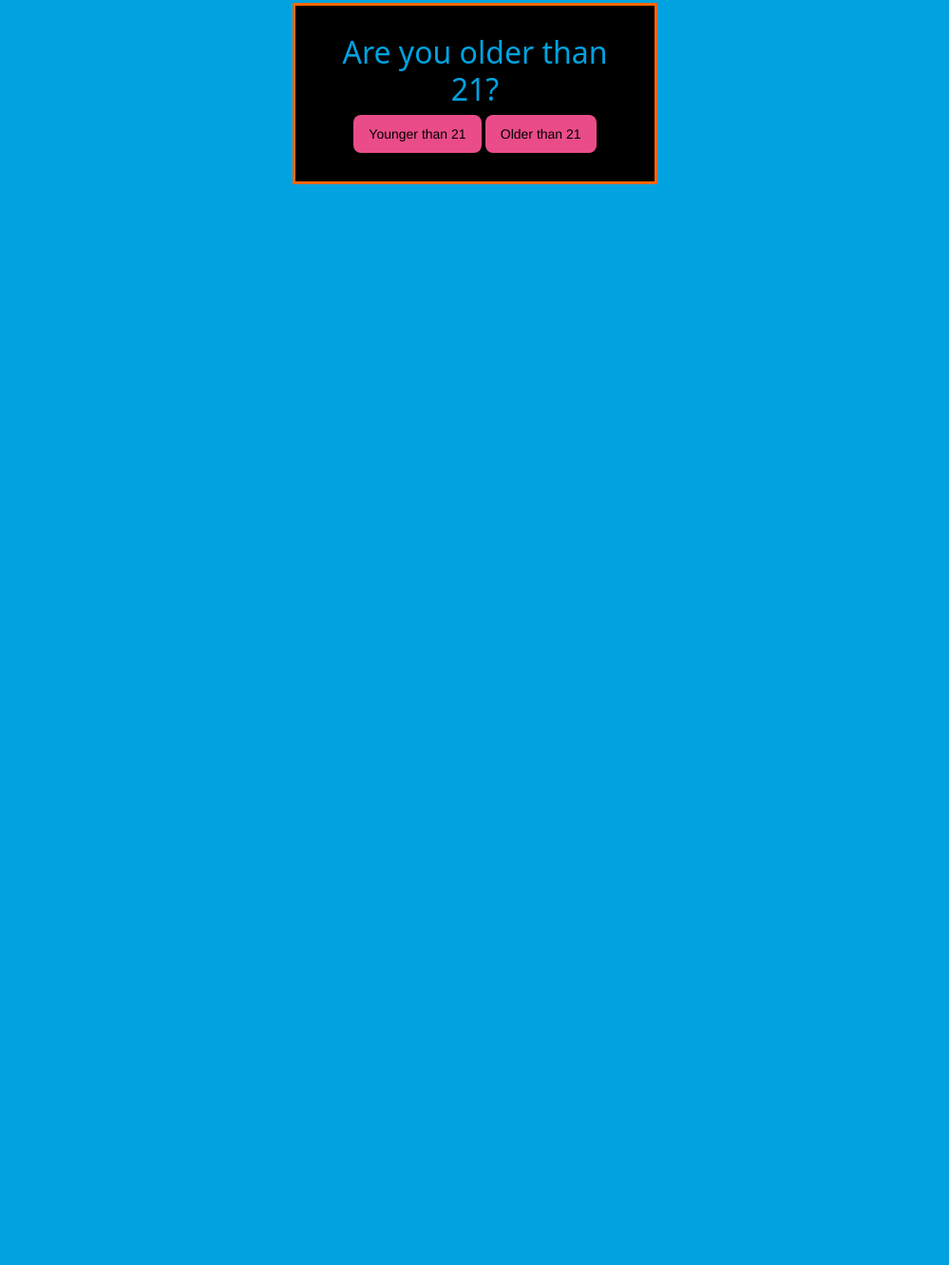
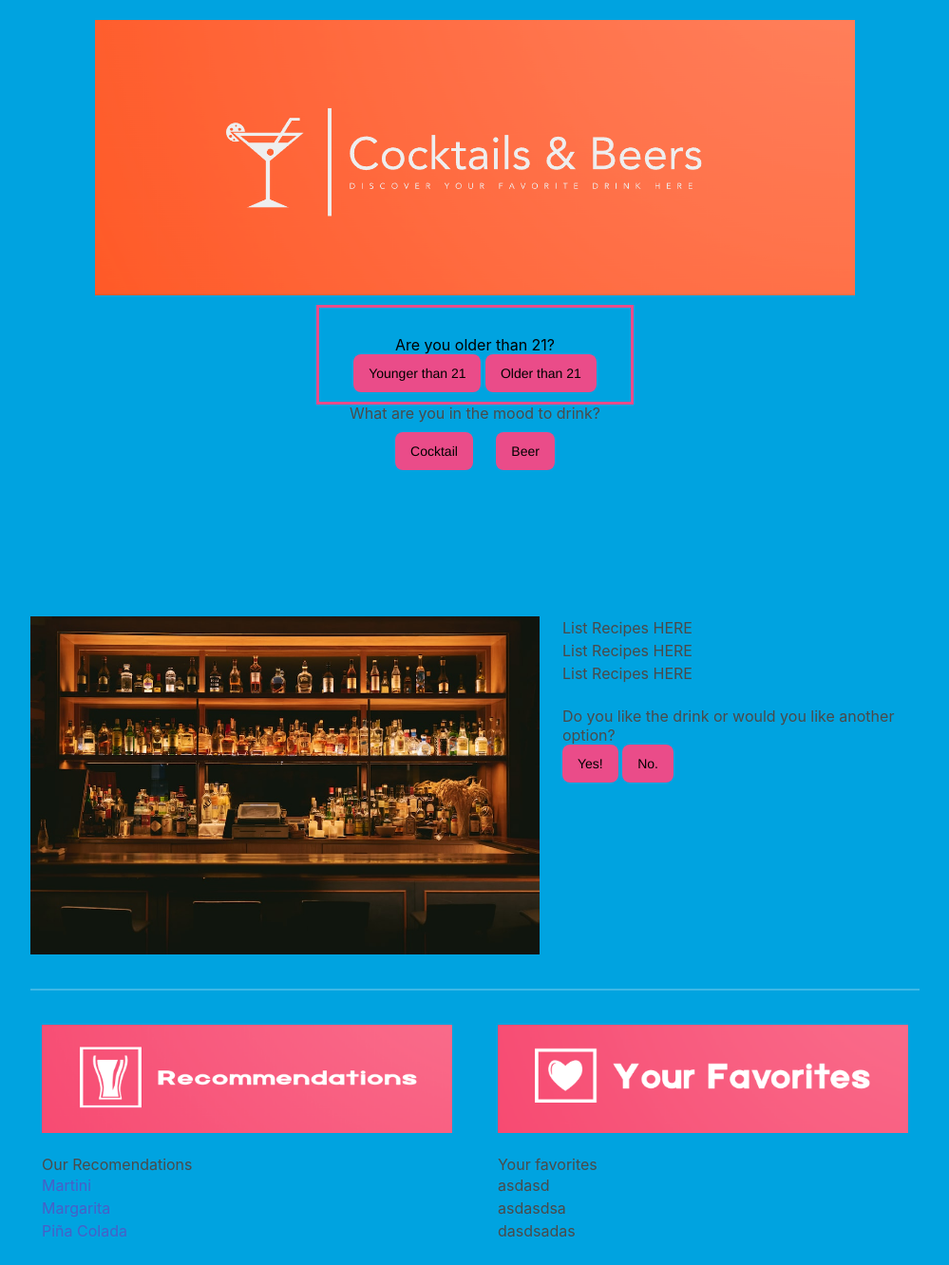
Before and after one commit to marksantander/Cocktail_Beer, a plain HTML site: page index.html in a window 1280 px wide. Shown: the part 123-1455 px from the top of the page at 95% size, without its empty margins (140-1139 px from the left). Before the commit the page ends 800 px from the top, so only its background shows below. Drawn offline with nearby package versions, Linux system fonts and the light colour scheme; no server answers.

Commit message:
added bulma framework and additional styling to css

```diff
--- a/assets/style.css
+++ b/assets/style.css
@@ -7,6 +7,9 @@
 body {
     background-color: #00A3E0;
 
+}
+li {
+    list-style: none;
 }
 
 button {
@@ -41,10 +44,10 @@ button:focus {
 
 .ageQuestion{
     text-align: center;
-    border: #FF6600 solid;
-    background-color: black;
-    color: #00A3E0;
+    border: #EA4C89 solid;
+    color: black;
     padding: 30px;
+    padding-bottom: 10px;
     max-width: 30%;
     margin: auto;
 }
@@ -71,7 +74,7 @@ margin: 10px;
     display: none;
 }
 
-.ourRecommendations {
+#ourRecommendations {
     border: #FF6600 solid;
     padding: 30px;
     margin-top: 5%;
--- a/index.html
+++ b/index.html
@@ -2,79 +2,103 @@
 <html>
 
 <head>
-
-    <meta charset="UTF-8" />
-    <meta name="viewport" content="width=device-width, initial-scale=1.0" />
-    <meta http-equiv="X-UA-Compatible" content="ie=edge" />
+    <meta charset="utf-8">
+    <meta http-equiv="X-UA-Compatible" content="IE=edge">
+    <meta name="viewport" content="width=device-width, initial-scale=1">
     <title>Cocktails and Beer recipes</title>
-    <link href="https://cdn.jsdelivr.net/npm/bootstrap@5.3.0-alpha3/dist/css/bootstrap.min.css" rel="stylesheet" integrity="sha384-KK94CHFLLe+nY2dmCWGMq91rCGa5gtU4mk92HdvYe+M/SXH301p5ILy+dN9+nJOZ" crossorigin="anonymous">
+    <link href="https://cdn.jsdelivr.net/npm/bootstrap@5.3.0-alpha3/dist/css/bootstrap.min.css" rel="stylesheet"
+        integrity="sha384-KK94CHFLLe+nY2dmCWGMq91rCGa5gtU4mk92HdvYe+M/SXH301p5ILy+dN9+nJOZ" crossorigin="anonymous">
+    <link rel="stylesheet" href="https://cdn.jsdelivr.net/npm/bulma@0.9.4/css/bulma.min.css">
+    <script src="https://kit.fontawesome.com/15181efa86.js" crossorigin="anonymous"></script>
+    <link rel="stylesheet" href="https://unpkg.com/bulma@0.9.0/css/bulma.min.css" />
+    <link rel="stylesheet" type="text/css" href="../css/ghost-blog.css">
     <link rel="stylesheet" href="./assets/style.css">
 </head>
 
-<body>
-    <div class="bg-image" style="background-image: url(https://uploads-ssl.webflow.com/5a9ee6416e90d20001b20038/635a90cf6b636e7feac7a645_obamas-resignation%20(4).svg)"></div>
-    <!--<header class="title">Cocktails & Beer Recipes</header>-->
-    <div class="title">
-        <div class="row column text-center">
-            <h1>Cocktails & Beer Recipes</h1>
-            <h2 class="subheader">Discover your favorite drinks here!</h2>
-        </div>
-    </div>
-    <br>
+<section class="hero is-medium">
+    <div class="hero-body">
+        <div class="container has-text-centered">
+            <img src="../Cocktail_Beer/assets/images/headerLogo2.png" alt="cocktails and beers logo" width="800"
+                height="20" style="padding-bottom: 10px;"><br>
+
                 <div class="ageQuestion">
                     <h2>Are you older than 21?</h2>
                     <button id="younger">Younger than 21</button>
                     <button id="older">Older than 21</button>
                 </div>
-    <div id="notAllowed"></div>
 
-    <div class="mainQuestion">
             <h3>What are you in the mood to drink?</h3>
             <button id="cocktailQuestion" class="btn1">Cocktail</button>
             <button id="beerQuestion" class="btn2">Beer</button>
         </div>
-
-    <div class="mainImageArea">
-        <img class="thumbnail" src="./assets/images/imageOfBar.jpeg" width="850px" height="450px">
+    </div>
+</section>
+<section class="blog-posts">
+    <div class="container">
+        <div class="columns">
+            <div class="column is-10 is-offset-1">
+                <div class="columns featured-post is-multiline">
+                    <div class="column is-12 post">
+                        <article class="columns featured">
+                            <div class="column is-7 post-img ">
+                                <img src="./assets/images/imageOfBar.jpeg" alt="image of a bar">
+                            </div>
+                            <div class="column is-5 featured-content va">
+                                <div>
                                     <ul id="recipe">
-            <li><p id="name">List Recipes HERE</p></li>
-            <li><p >List Recipes HERE</p></li>
-            <li><p id="desc">List Recipes HERE</p></li>
+                                        <li>
+                                            <p id="name">List Recipes HERE</p>
+                                        </li>
+                                        <li>
+                                            <p>List Recipes HERE</p>
+                                        </li>
+                                        <li>
+                                            <p id="desc">List Recipes HERE</p>
+                                        </li>
                                     </ul>
+                                    <br>
+                                    <h3 class="flex2">Do you like the drink or would you like another option?</h3>
+                                    <button id="addFavorites">Yes!</button>
+                                    <button id="generateNewRecipe">No.</button>
+                                </div>
 
                             </div>
-
-
-    <div class="bottomSection">
-
-        <aside class="ourRecommendations">
+                        </article>
+                    </div>
+                </div>
+                <hr>
+                <div class="columns is-multiline">
+                    <div class="column post is-6">
+                        <div class="column is-12 post-img">
+                            <img src="./assets/images/recommendations.png" alt="Featured Image">
+                        </div>
+                        <div class="column is-12 featured-content" text-align="has-text-centered">
                             <h4>Our Recomendations</h4>
                             <ul>
                                 <li><a href="https://www.martini.com/">Martini</a></li>
                                 <li><a href="https://www.liquor.com/recipes/margarita/">Margarita</a></li>
-                <li><a href="https://www.foodnetwork.com/recipes/pina-colada-recipe0-1956362">Piña Colada</a></li>
+                                <li><a href="https://www.foodnetwork.com/recipes/pina-colada-recipe0-1956362">Piña
+                                        Colada</a></li>
                             </ul>
-        </aside>
-        <div class="finalQuestion">
-            <h3 class="flex2">Do you like the drink or you would like another option?</h3>
-            <button id="addFavorites">Yes!</button>
-            <button id="generateNewRecipe">No.</button>
                         </div>
-
-    <div id="beerContainer"></div>
-
-        <aside id="usersFavorites" class="flex3">
+                    </div>
+                    <div class="column post is-6">
+                        <div class="column is-12 post-img">
+                            <img src="./assets/images/favorites.png" alt="Featured Image">
+                        </div>
+                        <div class="column is-12 featured-content ">
                             <h4 id="favoriteList">Your favorites</h4>
                             <ul>
                                 <li class="favorites">asdasd</li>
                                 <li class="favorites">asdasdsa</li>
                                 <li class="favorites">dasdsadas</li>
                             </ul>
-        </aside>
+                        </div>
+                    </div>
+                </div>
+            </div>
         </div>
 
-    <script src="./assets/script.js"></script>
-    <script src="https://cdn.jsdelivr.net/npm/bootstrap@5.3.0-alpha3/dist/js/bootstrap.bundle.min.js" integrity="sha384-ENjdO4Dr2bkBIFxQpeoTz1HIcje39Wm4jDKdf19U8gI4ddQ3GYNS7NTKfAdVQSZe" crossorigin="anonymous"></script>
-</body>
+</section>
 
 </html>
```
Also changed, not shown: assets/images/favorites.png (added), assets/images/headerLogo.png (added), assets/images/headerLogo2.png (added), assets/images/recommendations.png (added). Lines whose indentation alone changed are shown as unchanged.
